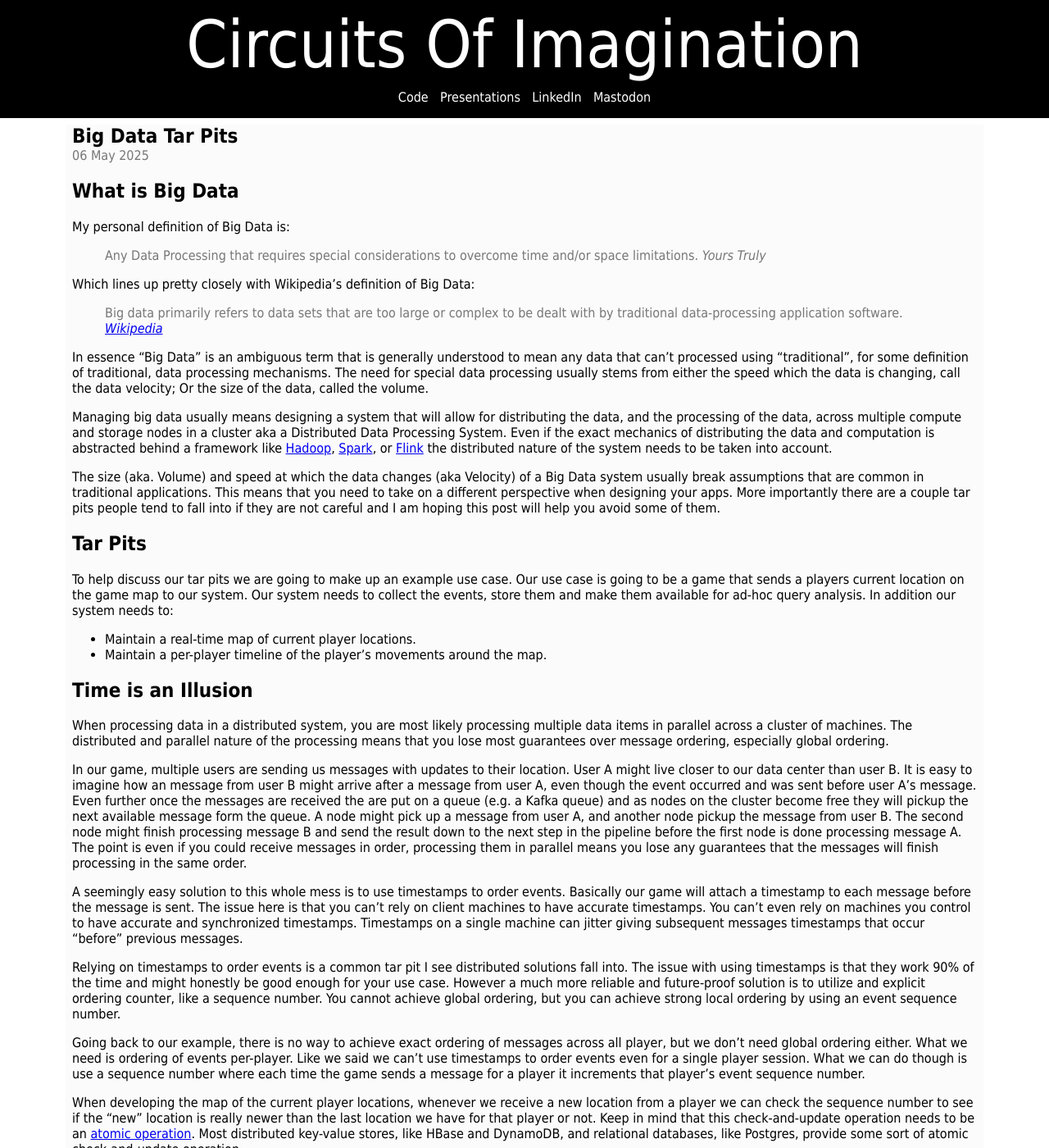
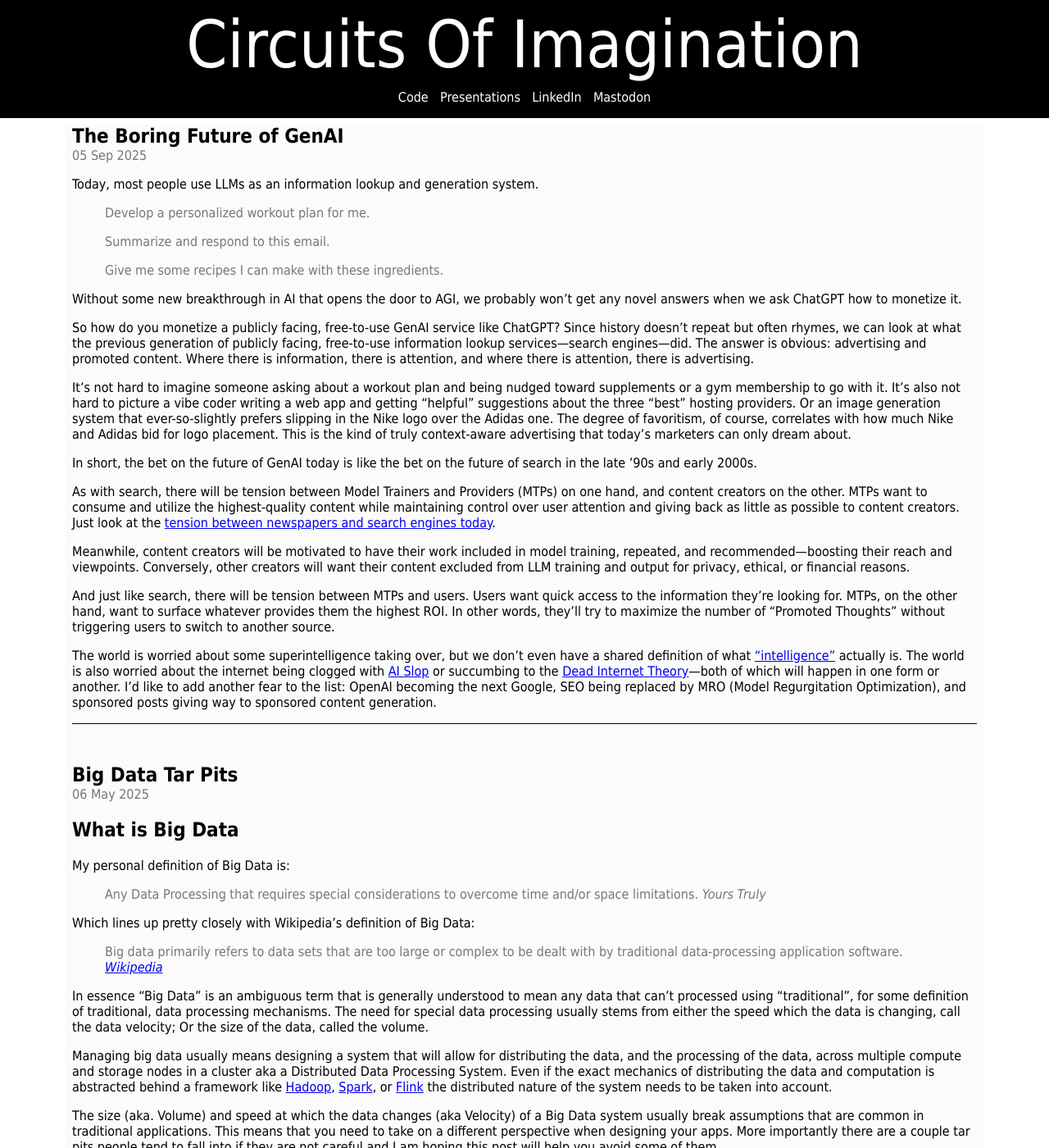
Before and after one commit to tantalum/tantalum.github.io, a Jekyll site: the page built from index.html, in a window 1280 px wide and 1400 px high. Shown: the whole window at 82% size. Built offline with Jekyll 4.4.1, drawn with Linux system fonts in a browser that asks for light colours; the list of posts is cut into pages by our own code; some of the changed text lies outside the part shown.

Commit message:
Publish the Boring Future of GenAI

```diff
--- a/_drafts/the-boring-future-of-genai.markdown
+++ b/_posts/2025-09-06-the-boring-future-of-genai.markdown
@@ -1,6 +1,8 @@
 ---
 title: "The Boring Future of GenAI"
 layout: post
+date: 2025-09-05
+tags: genai, futurism, non-tech
 ---
 
 Today, most people use LLMs as an information lookup and generation system.
```
